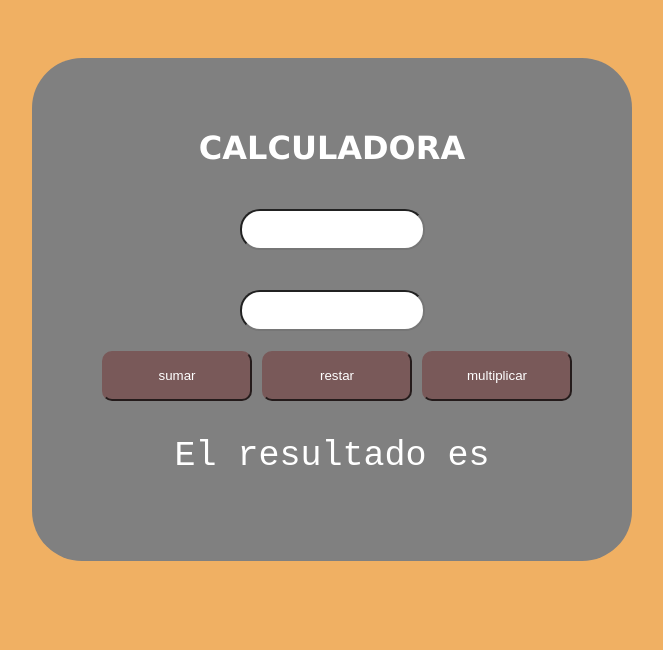
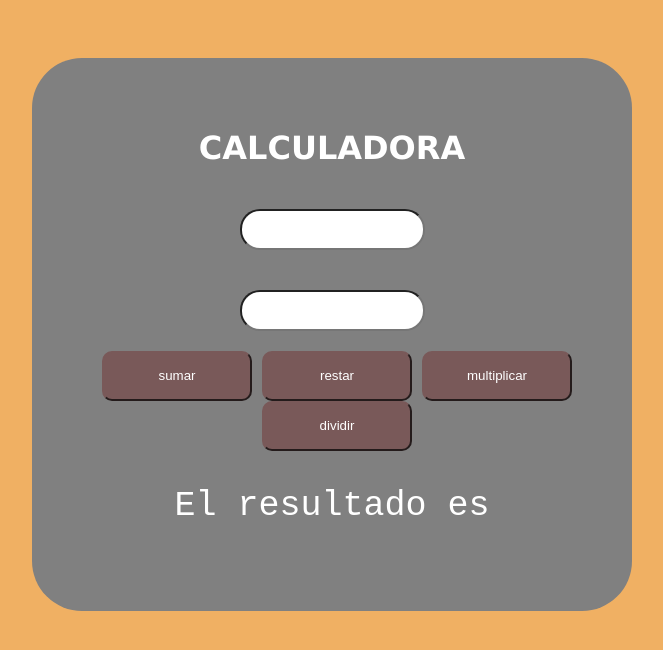
Before and after one commit to nandostiwar/20242-AplicacionesMovilesViernes, a React (Vite) app in the folder calculadora-proyecto/front-end-calculadora/: page / in a window 1280 px wide. Shown: the top 650 px of the page, without its empty margins (308-971 px from the left). Built offline with nearby package versions, Linux system fonts and the light colour scheme.

Commit message:
calculadora modificado

```diff
--- a/calculadora-proyecto/front-end-calculadora/src/components/Calculadora.jsx
+++ b/calculadora-proyecto/front-end-calculadora/src/components/Calculadora.jsx
@@ -2,20 +2,24 @@ import { useState } from "react";
 import '../styles/Calculadora.css'
 import Resultado from "./Resultado";
 
-function Calculadora(){
+function Calculadora() {
     const [number1, setNumber1] = useState('');
     const [number2, setNumber2] = useState('');
     const [resultado, setResultado] = useState('');
 
-    function handleSubmit(e){
+    function handleSubmit(e) {
         e.preventDefault();
         const operacion = e.target.value;
+        if (operacion == "sumar") { setResultado(parseFloat(number1) + parseFloat(number2)) }
+        if (operacion == "restar") { setResultado(parseFloat(number1) - parseFloat(number2)) }
+        if (operacion == "multiplicar") { setResultado(parseFloat(number1) * parseFloat(number2)) }
+        if (operacion == "dividir") { setResultado(parseFloat(number1) / parseFloat(number2)) }
         fetch(`http://localhost:3500/v1/calculadora/${operacion}`, {
             method: 'POST',
-            headers: {"Content-Type": "application/json"},
-            body: JSON.stringify({number1, number2})
+            headers: { "Content-Type": "application/json" },
+            body: JSON.stringify({ number1, number2 })
         })
-            .then(res =>res.json())
+            .then(res => res.json())
             .then(responseData => {
                 setResultado(responseData.resultado)
                 // setResultado(responseData)
@@ -27,13 +31,14 @@ function Calculadora(){
         <div className="container">
             <h1 id="txtCalculadora">CALCULADORA</h1>
             <form>
-                <input type="text" className="number" onChange={(e)=>{setNumber1(e.target.value)}}/><br />
-                <input type="text" className="number" onChange={(e)=>{setNumber2(e.target.value)}}/><br />
-                <input type="submit" className="btnEnviar" value="sumar" onClick={handleSubmit}/>
-                <input type="submit" className="btnEnviar" value="restar" onClick={handleSubmit}/>
-                <input type="submit" className="btnEnviar" value="multiplicar" onClick={handleSubmit}/>
+                <input type="text" className="number" onChange={(e) => { setNumber1(e.target.value) }} /><br />
+                <input type="text" className="number" onChange={(e) => { setNumber2(e.target.value) }} /><br />
+                <input type="submit" className="btnEnviar" value="sumar" onClick={handleSubmit} />
+                <input type="submit" className="btnEnviar" value="restar" onClick={handleSubmit} />
+                <input type="submit" className="btnEnviar" value="multiplicar" onClick={handleSubmit} />
+                <input type="submit" className="btnEnviar" value="dividir" onClick={handleSubmit} />
             </form>
-            <Resultado resultado={"El resultado es "+ resultado}/>
+            <Resultado resultado={"El resultado es " + resultado} />
         </div>
     )
 }
```
Also changed, not shown: 1 other file (tests, documents, lock files or other folders).
